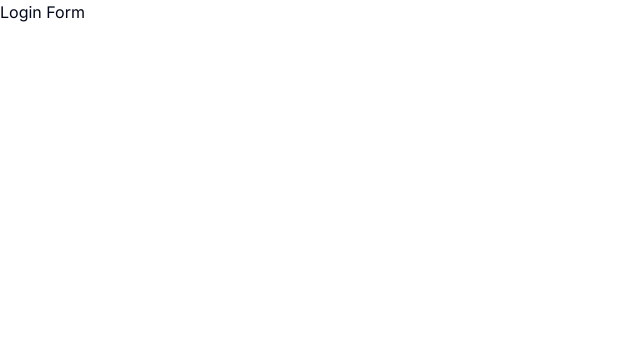
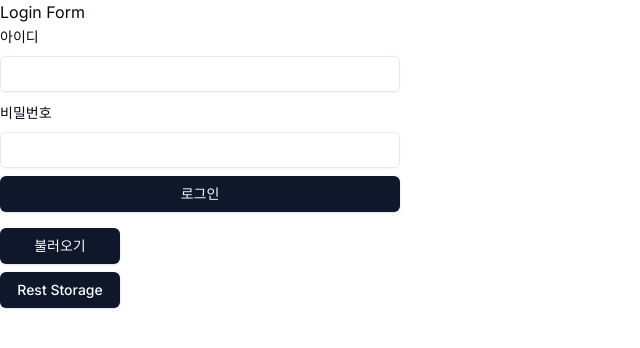
Before and after one commit to rmsoft-insu/2024-clivedemo, a Next.js app: page /login in a window 1280 px wide. Shown: the top 348 px of the page, without its empty margins (0-640 px from the left). Built offline with nearby package versions, Linux system fonts and the light colour scheme.

Commit message:
로그인 - 테스트

```diff
--- a/app/(auth)/login/_components/form/main.tsx
+++ b/app/(auth)/login/_components/form/main.tsx
@@ -1,9 +1,96 @@
 "use client";
 
+import { Button } from "@/components/ui/button";
+import {
+  Form,
+  FormControl,
+  FormField,
+  FormItem,
+  FormLabel,
+} from "@/components/ui/form";
+import { Input } from "@/components/ui/input";
+import { zodResolver } from "@hookform/resolvers/zod";
+import axios from "axios";
+import { useForm } from "react-hook-form";
+import * as z from "zod";
+
+const FormSchema = z.object({
+  userId: z.string(),
+  password: z.string(),
+});
+
 export const LoginForm = () => {
+  const form = useForm<z.infer<typeof FormSchema>>({
+    resolver: zodResolver(FormSchema),
+    defaultValues: {
+      userId: "",
+      password: "",
+    },
+  });
+
+  const onClick = async (data: z.infer<typeof FormSchema>) => {
+    console.log(":data", data);
+    const response = await axios.post(
+      `${process.env.ADMIN}/auth/login`,
+      {
+        id: data.userId,
+        pwd: data.password,
+      },
+      { withCredentials: true }
+    );
+    console.log("axios res", response);
+
+    response.data.code === 200 &&
+      localStorage.setItem("access", response.headers.authorization);
+  };
+
+  const onList = async () => {
+    const response = await axios.get(`${process.env.ADMIN}/menu/list`);
+    console.log("list", response);
+  };
+
+  const delStorage = () => {
+    localStorage.clear();
+  };
+
   return (
     <>
       <div>Login Form</div>
+      <Form {...form}>
+        <form onSubmit={form.handleSubmit(onClick)}>
+          <div className="flex flex-col w-[400px] gap-2 mb-4">
+            <FormField
+              control={form.control}
+              name="userId"
+              render={({ field }) => (
+                <FormItem>
+                  <FormLabel>아이디</FormLabel>
+                  <FormControl>
+                    <Input {...field} />
+                  </FormControl>
+                </FormItem>
+              )}
+            />
+            <FormField
+              control={form.control}
+              name="password"
+              render={({ field }) => (
+                <FormItem>
+                  <FormLabel>비밀번호</FormLabel>
+                  <FormControl>
+                    <Input {...field} />
+                  </FormControl>
+                </FormItem>
+              )}
+            />
+            <Button type="submit">로그인</Button>
+          </div>
+        </form>
+      </Form>
+      <div className="flex flex-col gap-2 w-[120px]">
+        <Button onClick={onList}>불러오기</Button>
+        <Button onClick={delStorage}>Rest Storage</Button>
+      </div>
     </>
   );
 };
--- a/next.config.mjs
+++ b/next.config.mjs
@@ -1,4 +1,10 @@
 /** @type {import('next').NextConfig} */
-const nextConfig = {};
+const nextConfig = {
+  env: {
+    CLIENT: process.env.NEXT_PUBLIC_CLIENT,
+    ADMIN: process.env.NEXT_PUBLIC_ADMIN,
+    PROJECT: process.env.NEXT_PUBLIC_PROJECT,
+  },
+};
 
 export default nextConfig;
```
